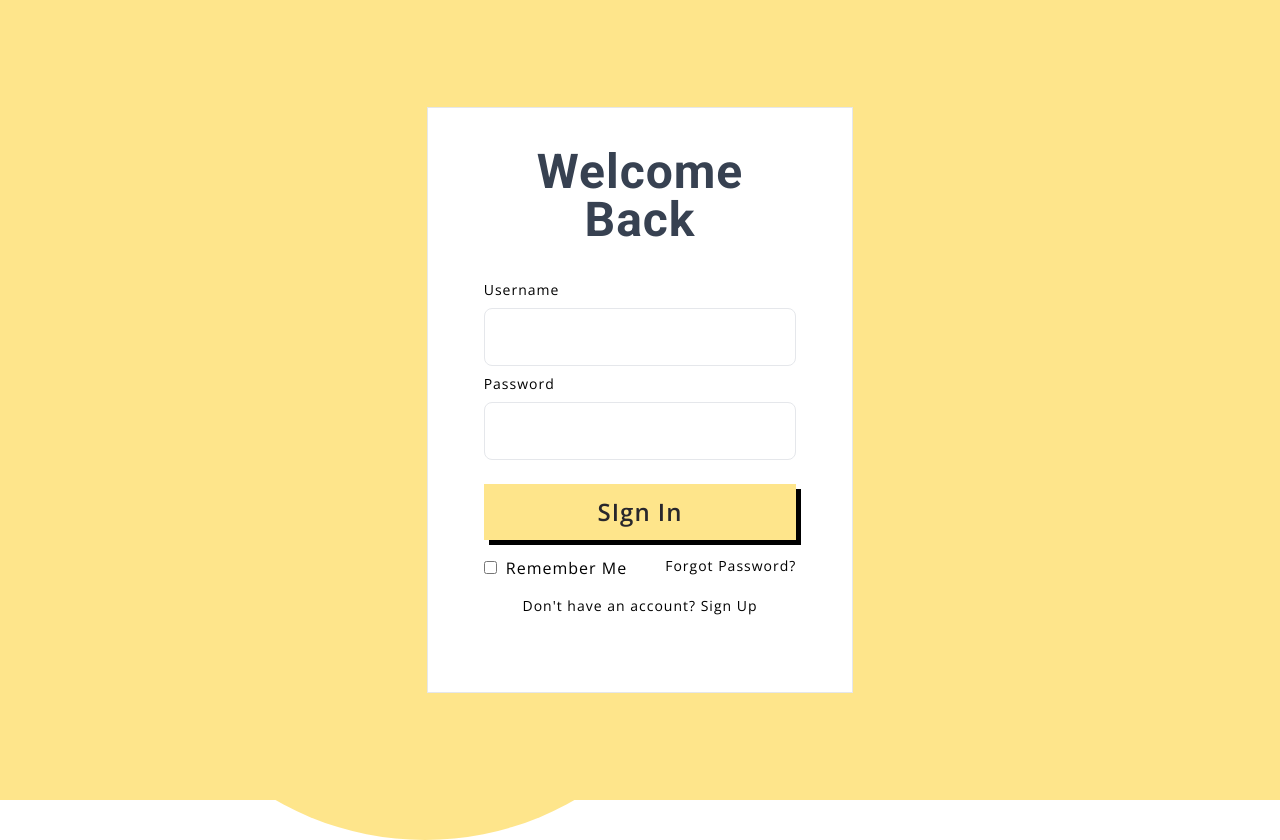
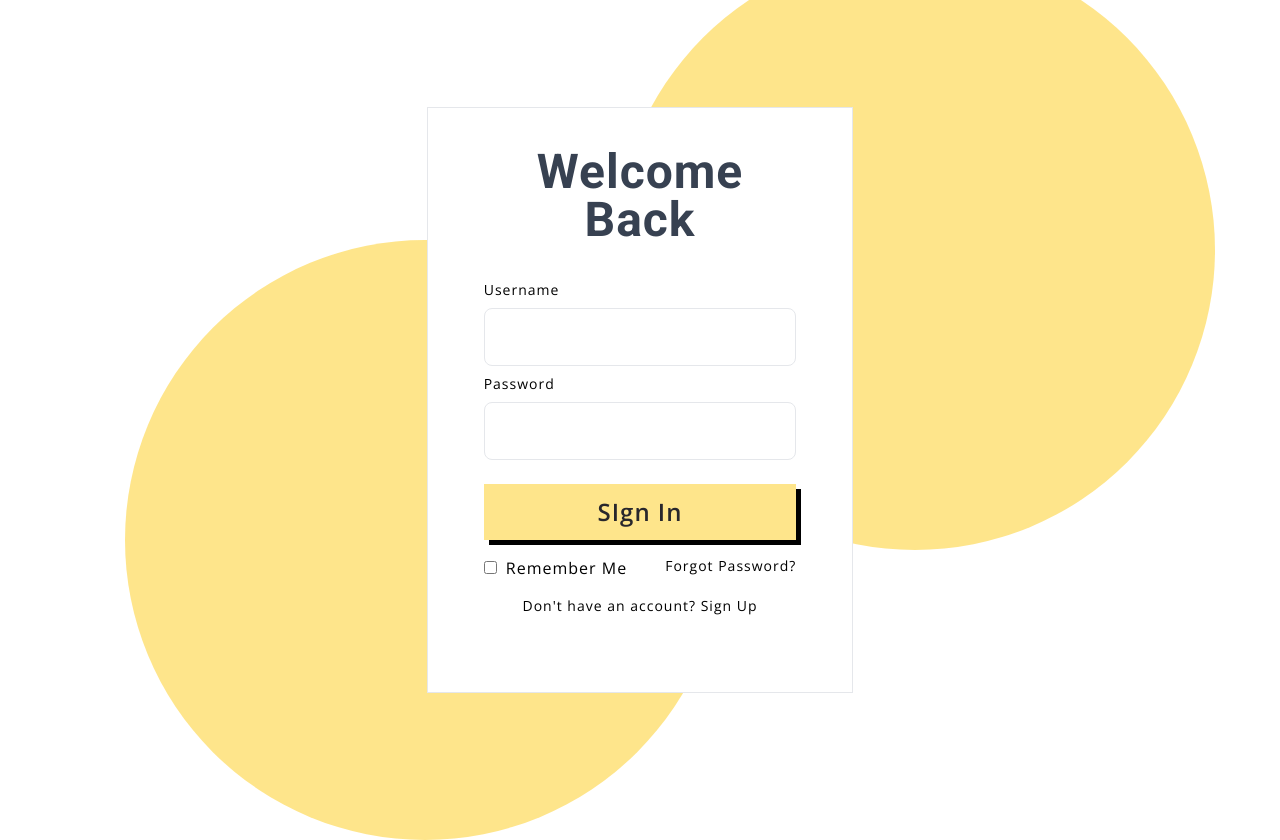
Before and after one commit to Nweremizu/Thien--A-Simple-Blog-App, a Flask app: page /login in a window 1280 px wide. Run offline with Flask 3, Linux system fonts and the light colour scheme; some libraries are stand-ins or nearby versions.

Commit message:
let's go

```diff
--- a/app/static/output/main.css
+++ b/app/static/output/main.css
@@ -1945,6 +1945,11 @@ body {
     background-color: transparent !important;
   }
 
+  .lg\:bg-white{
+    --tw-bg-opacity: 1;
+    background-color: rgb(255 255 255 / var(--tw-bg-opacity));
+  }
+
   .lg\:p-0{
     padding: 0px;
   }
```
